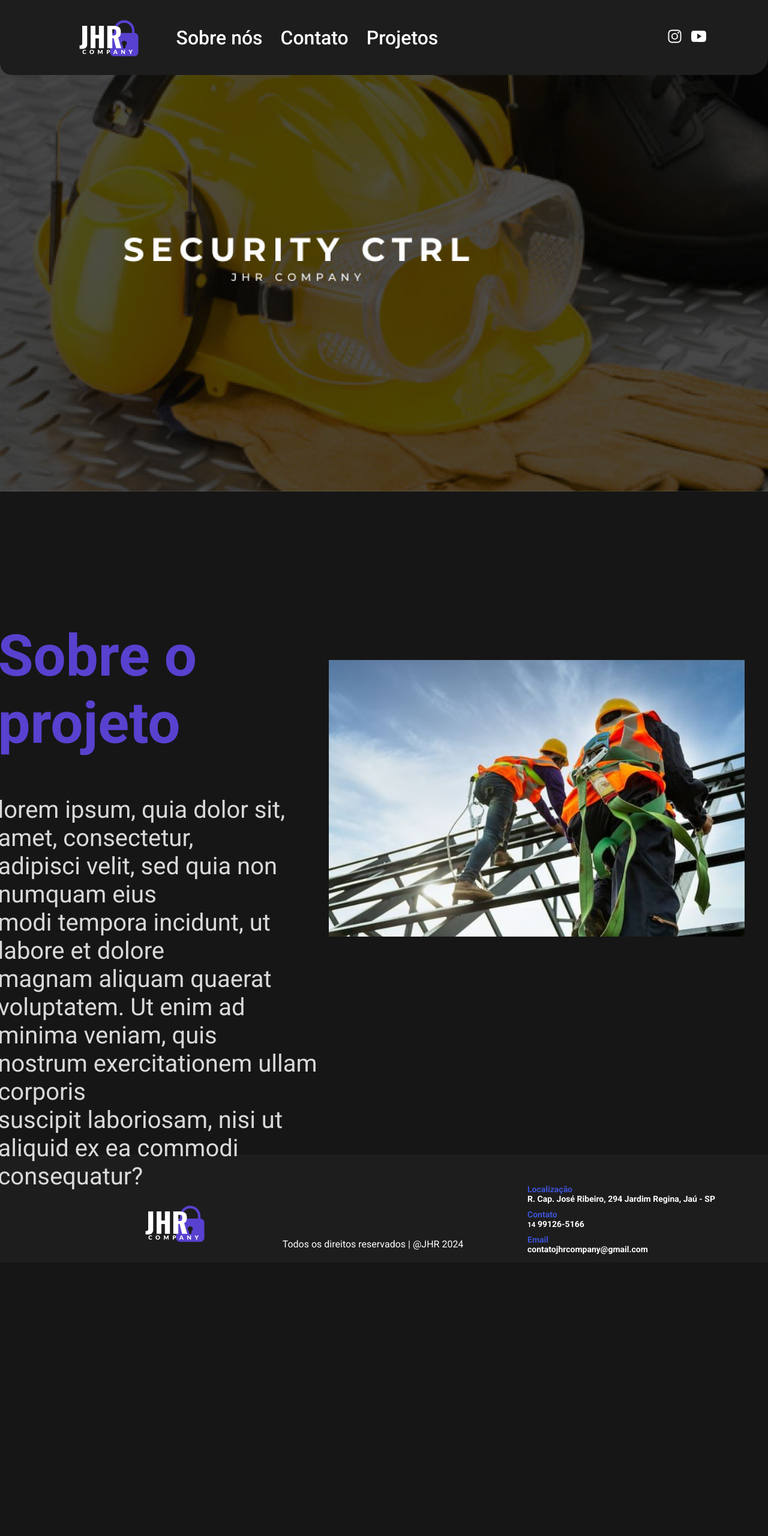
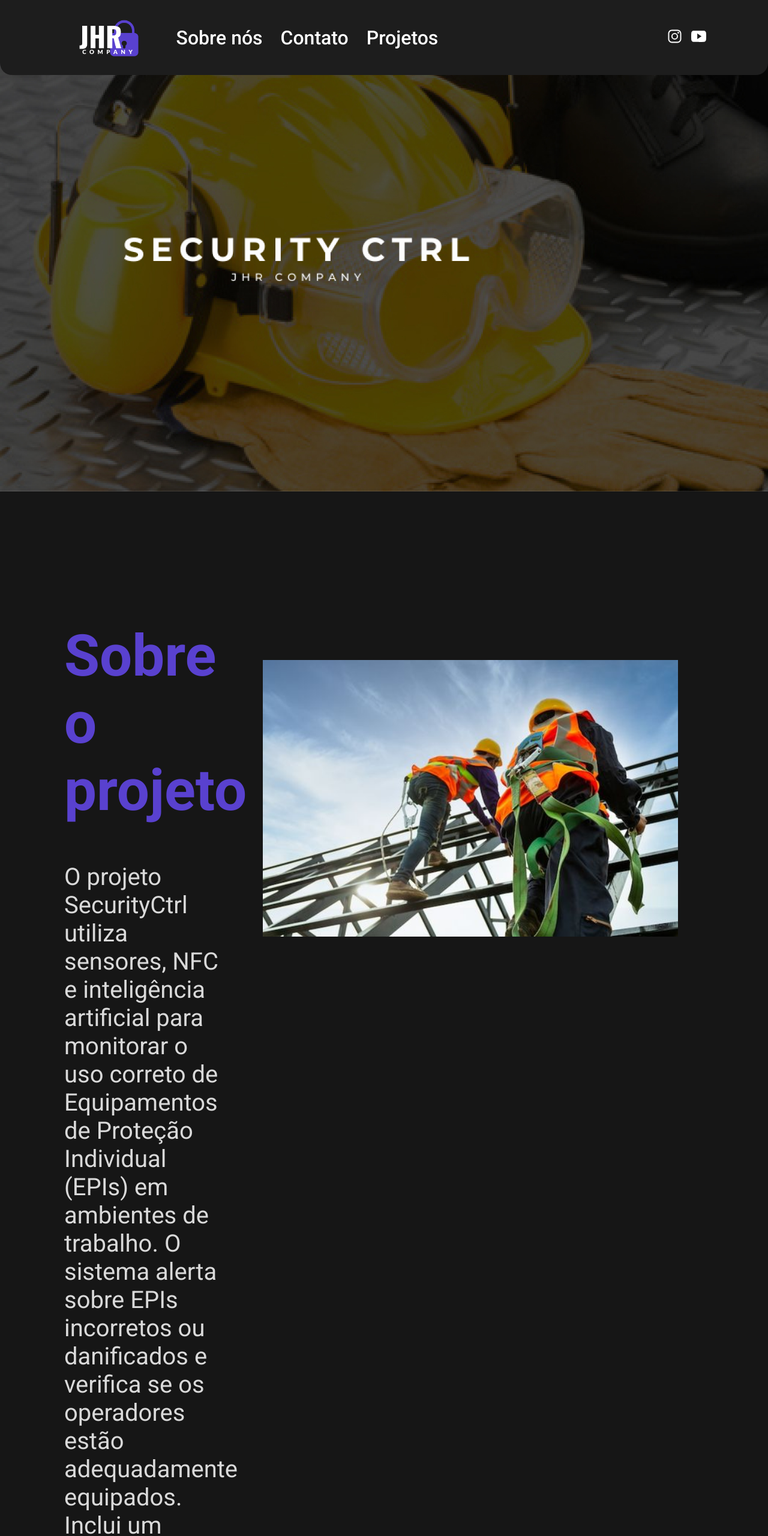
Before and after one commit to Brun0HM/JHRcompany-main, a plain HTML site: page project.html in a window 1280 px wide. Shown: the top 2560 px of the page at 60% size. Before the commit the page ends 2130 px from the top, so only its background shows below. Drawn offline with nearby package versions, Linux system fonts and the light colour scheme.

Commit message:
Placing texts about company/project

```diff
--- a/css/style.css
+++ b/css/style.css
@@ -18,7 +18,7 @@ header {
 
   background: #1d1d1d;
   border-bottom-left-radius: 20px;
-  border-bottom-right-radius: 30px;
+  border-bottom-right-radius: 20px;
 }
 
 .container {
@@ -132,17 +132,6 @@ header {
   width: 100%;
   height: 10px;
 }
-
-.pessoa{
-  transition: transform 0.5s;
-}
-
-.pessoa:hover img {
-  transform: scale(1.1);
-  filter: drop-shadow(0 4px 15px rgba(0, 0, 0, 0.6));
-}
-
-
 
 .pessoa {
   display: flex;
@@ -261,7 +250,9 @@ header {
   color: #d9d9d9;
   font-size: 40px;
   max-width: 90%;
+  margin-bottom: 300px;
 }
+
 #img {
   margin-top: 150px;
   margin-left: 107px;
@@ -270,19 +261,19 @@ header {
 }
 
 #img img {
-margin: 107px 130px 100px 0;
+  margin: 107px 130px 100px 0;
   padding: 20px;
 }
 
 .titulo img {
   top: 100px;
-
 }
 
 footer {
+  border-top-left-radius: 20px;
+  border-top-right-radius: 20px;
   margin-top: -100px;
   padding: 40px;
-  max-height: 100px;
   min-width: 100px;
   background: #1d1d1d;
   color: #fff;
--- a/project.html
+++ b/project.html
@@ -46,11 +46,7 @@
           <div class="sobre">
             <h1>Sobre o projeto</h1>
             <p>
-              lorem ipsum, quia dolor sit, amet, consectetur, adipisci velit,
-              sed quia non numquam eius modi tempora incidunt, ut labore et
-              dolore magnam aliquam quaerat voluptatem. Ut enim ad
-              minima veniam, quis nostrum exercitationem ullam corporis
-              suscipit laboriosam, nisi ut aliquid ex ea commodi consequatur?
+              O projeto SecurityCtrl utiliza sensores, NFC e inteligência artificial para monitorar o uso correto de Equipamentos de Proteção Individual (EPIs) em ambientes de trabalho. O sistema alerta sobre EPIs incorretos ou danificados e verifica se os operadores estão adequadamente equipados. Inclui um aplicativo para monitoramento e incentivo ao cumprimento das normas de segurança. O objetivo é reduzir acidentes de trabalho e melhorar a saúde e bem-estar dos trabalhadores.
             </p>
           </div>
           <img src="./img/imgSubindoEscada.jpg" height="461px" />
```
Also changed, not shown: index.html (+1 -5 lines).
